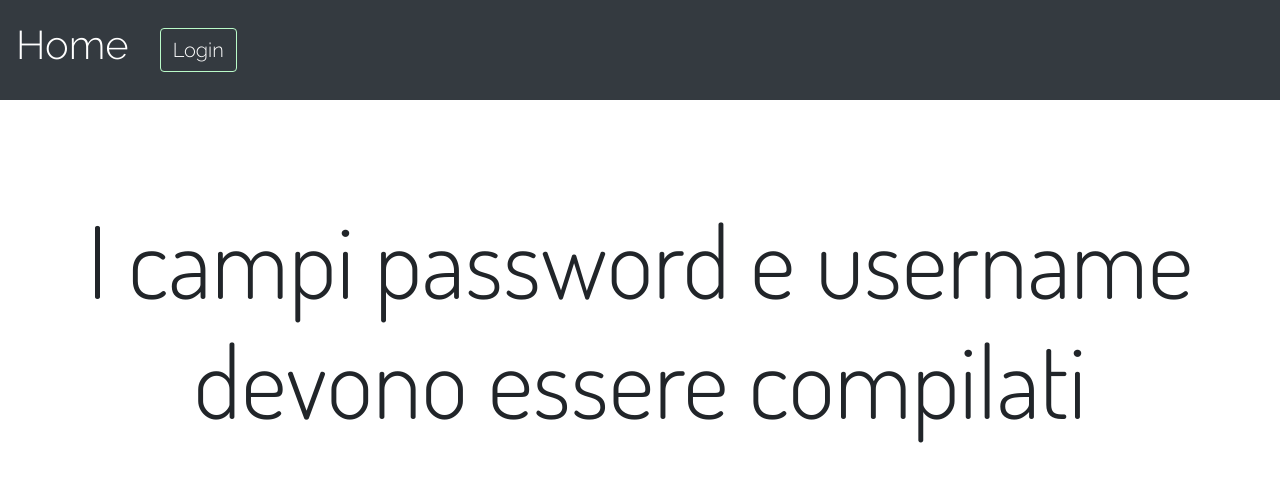
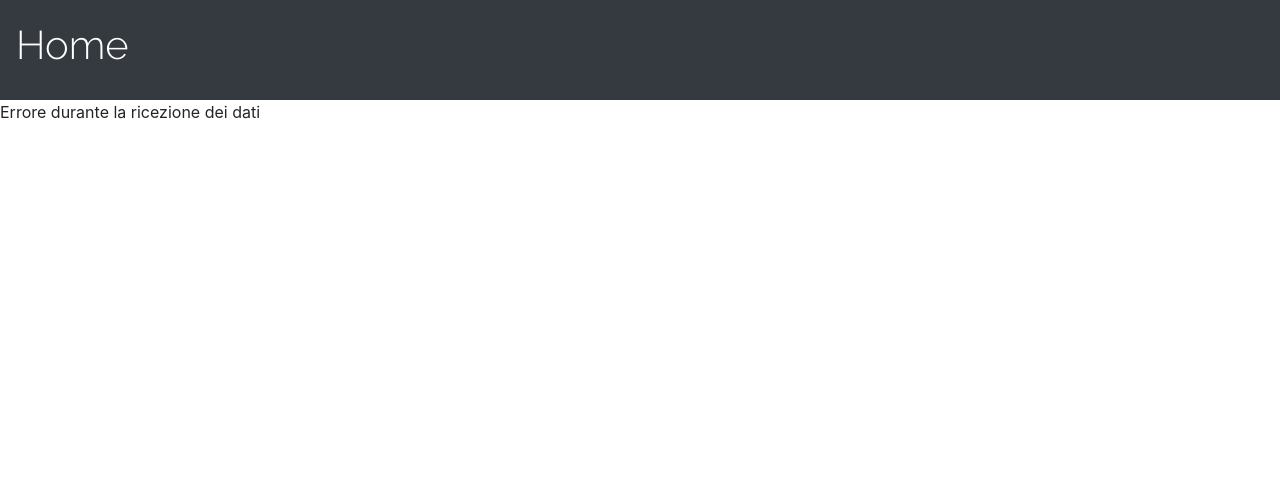
Before and after one commit to FilippoMartino/accesso_utentidb_puppo, a PHP site: page /validate.php in a window 1280 px wide. Shown: the top 482 px of the page. Run offline with PHP 8.4, Linux system fonts and the light colour scheme.

Commit message:
Upload del lavoro fatto finora

```diff
--- a/validate.php
+++ b/validate.php
@@ -5,7 +5,6 @@
 
 		<!-- Link al mio foglio di stile -->
 		<link rel="stylesheet" href="my_personal_css.css">
-
 		<!-- Link alle cdn di bootstrap css, js e jquery-->
 
 		<link rel="stylesheet" href="https://stackpath.bootstrapcdn.com/bootstrap/4.3.1/css/bootstrap.min.css" integrity="sha384-ggOyR0iXCbMQv3Xipma34MD+dH/1fQ784/j6cY/iJTQUOhcWr7x9JvoRxT2MZw1T" crossorigin="anonymous">
@@ -24,48 +23,29 @@
     /*  Inizio sessione */
     session_start();
 
-    /*  Controllo che i campi username e password siano stati compilati */
-
-    if(!isset( $_POST['username'], $_POST['password'])) {
-
-      $message = 'I campi password e username devono essere compilati<br>';
-    }
+		/*  Non è necessario alcun tipo di controllo, dato che tutto viene controllato
+				dal client mediante uno script
+    */
 
 
-    elseif (strlen( $_POST['username']) > 50 || strlen($_POST['username']) < 0){
 
-      $message =  $message . 'La lunghezza del nome utente non è corretta<br>';
-    }
+		if (isset($_POST['username']) && isset($_POST['password']) && isset($_POST['email'])){
 
-    elseif (strlen( $_POST['password']) > 100 || strlen($_POST['password']) < 0){
-
-      $message = 'La lunghezza della password non è corretta<br>';
-    }
-
-    elseif (ctype_alnum($_POST['username']) != true){
-
-    $message = "Il nome utente dev'essere alfanumerico<br>";
-
-    }
-
-    elseif (ctype_alnum($_POST['password']) != true){
-
-        $message = "La password deve essere alfanumerica<br>";
-
-    }
-
-    else {
-
-    /*  Se i dati inseriti sono corretti "sanizziamo" il formato della variabile
-        (abbastanza inutile a mio avviso, ma mi attengo all'esercizio)
-    */
-
-    $username = filter_var($_POST['username'], FILTER_SANITIZE_STRING);
-    $password = filter_var($_POST['password'], FILTER_SANITIZE_STRING);
+	    $username = $_POST['username'];
+	    $password = $_POST['password'];
 	    $email = $_POST['email'];
 
 			/*  Crittografiamo la password  */
 	    $password = sha1( $password );
+			$is_ok = true;
+
+		}else{
+
+			$message = "Errore durante la ricezione dei dati";
+			$is_ok = false;
+		}
+
+
 
 	   $tipo = "N";
 
@@ -81,6 +61,8 @@
 
     /*** database name ***/
     $mysql_dbname = 'esercitazione_accesso_db';
+
+		if ($is_ok){
 
 	    try{
 
@@ -101,6 +83,8 @@
 	        $stmt->execute();
 
 	        $message = 'Utente aggiunto correttamente<br>';
+
+
 	        $_SESSION['user_id'] = $username;
 
 	    /*  Intercettiamo eventuali errori  */
@@ -109,63 +93,33 @@
 	        /*  Controlliamo che l'username non sia già presente  */
 
 	        if( $e->getCode() == 23000){
-
 	            $message = 'L\'username esiste già<br>';
-        }
-        else{
-
+	        }else{
 	            $message = 'Non riusciamo a soddisfare la richiesta in questo momento<br>';
 	        }
+
+					$is_ok = false;
 	    }
+
 		}
 
 ?>
 
-		<?php if(! isset( $_SESSION['user_id'] ) ): ?>
-
       <nav class="navbar my_navbar sticky-top  navbar-expand-lg navbar-dark bg-dark">
   		  <a class="navbar-brand site_title" href="index.php">Home</a>
-				<button class="navbar-toggler" type="button" data-toggle="collapse" data-target="#navbarNavDropdown" aria-controls="navbarNavDropdown" aria-expanded="false" aria-label="Toggle navigation">
-		  		<span class="navbar-toggler-icon"></span>
-		  	</button>
-		  <div class="collapse navbar-collapse" id="navbarNavDropdown">
-		    <ul class="navbar-nav">
-			    <li class="nav-item">
-			   		<button  onclick="window.location.href='sign_in.php'" class="login my_menu-button btn btn-outline-success" type="button">
-			   			Login
-			   		</button>
-			    </li>
-				</ul>
-			</div>
   		</nav>
 
-    <?php echo "<h1 class=\"homepage_user_message\">$message</h1>"; ?>
+			<?php
 
-</div>
+					if ($is_ok){
+						echo $message . $user;
+					}else{
+						echo $message;
+					}
 
 
+			 ?>
 
-		<?php else: ?>
-
-      <nav class="navbar my_navbar sticky-top  navbar-expand-lg navbar-dark bg-dark">
-  		  <a class="navbar-brand site_title" href="index.php">Home</a>
-  				<button class="navbar-toggler" type="button" data-toggle="collapse" data-target="#navbarNavDropdown" aria-controls="navbarNavDropdown" aria-expanded="false" aria-label="Toggle navigation">
-  		  		<span class="navbar-toggler-icon"></span>
-  		  	</button>
-  		  <div class="collapse navbar-collapse" id="navbarNavDropdown">
-  		    <ul class="navbar-nav">
-  			    <li class="nav-item">
-  			   		<button  onclick="window.location.href='sign_in.php'" class="login my_menu-button btn btn-outline-success" type="button">
-  			   			Esci
-  			   		</button>
-  			    </li>
-  				</ul>
-  			</div>
-  		</nav>
-
-      <?php echo "<h1 class=\"homepage_user_message\">Benvenuto $username!</h1>"; ?>
-
-		<?php endif; ?>
 
 	</body>
 </html>
```
Also changed, not shown: register.php (+58 -6 lines), sign_in.php (line endings or trailing spaces). Lines whose indentation alone changed are shown as unchanged.
